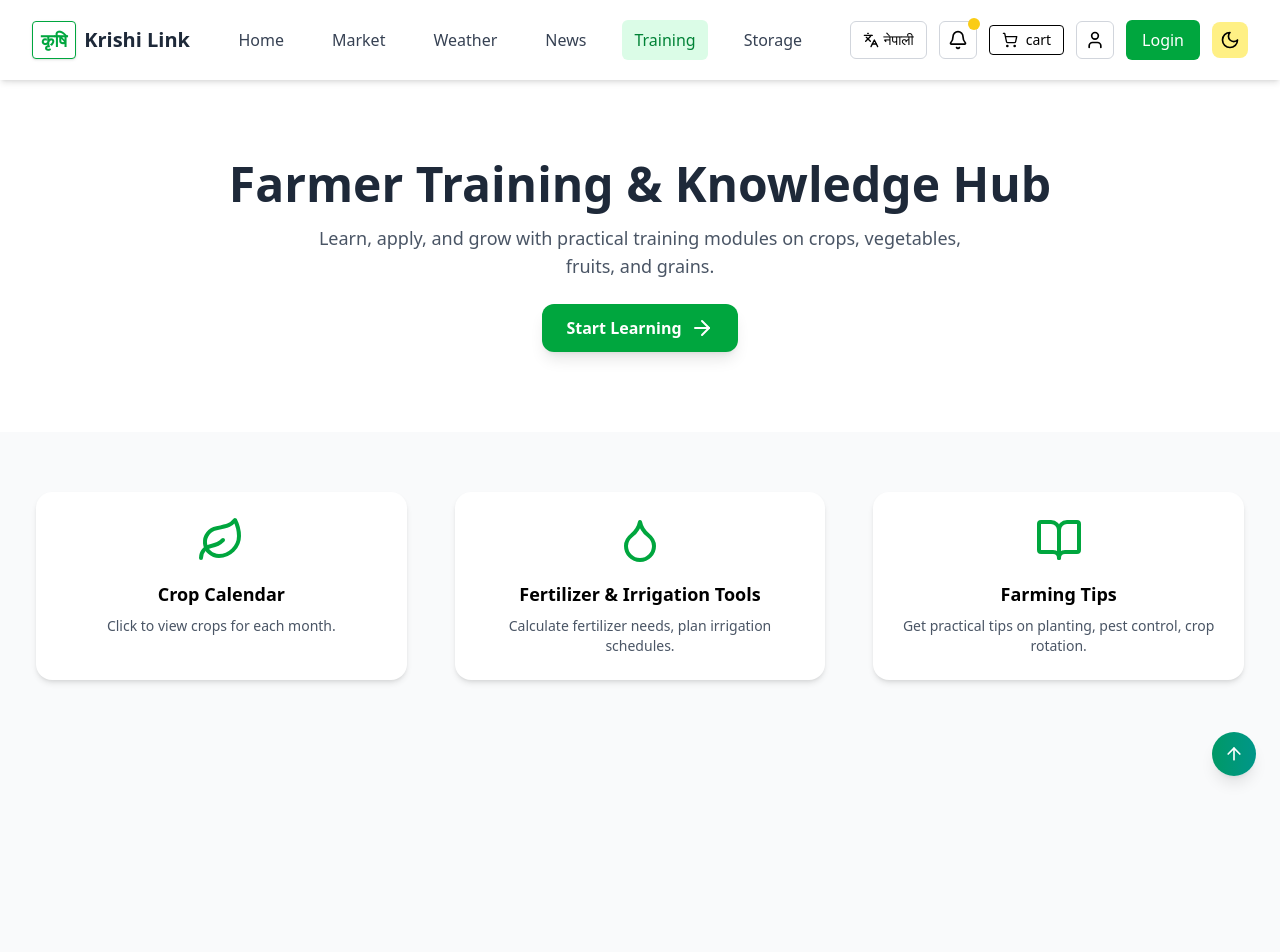
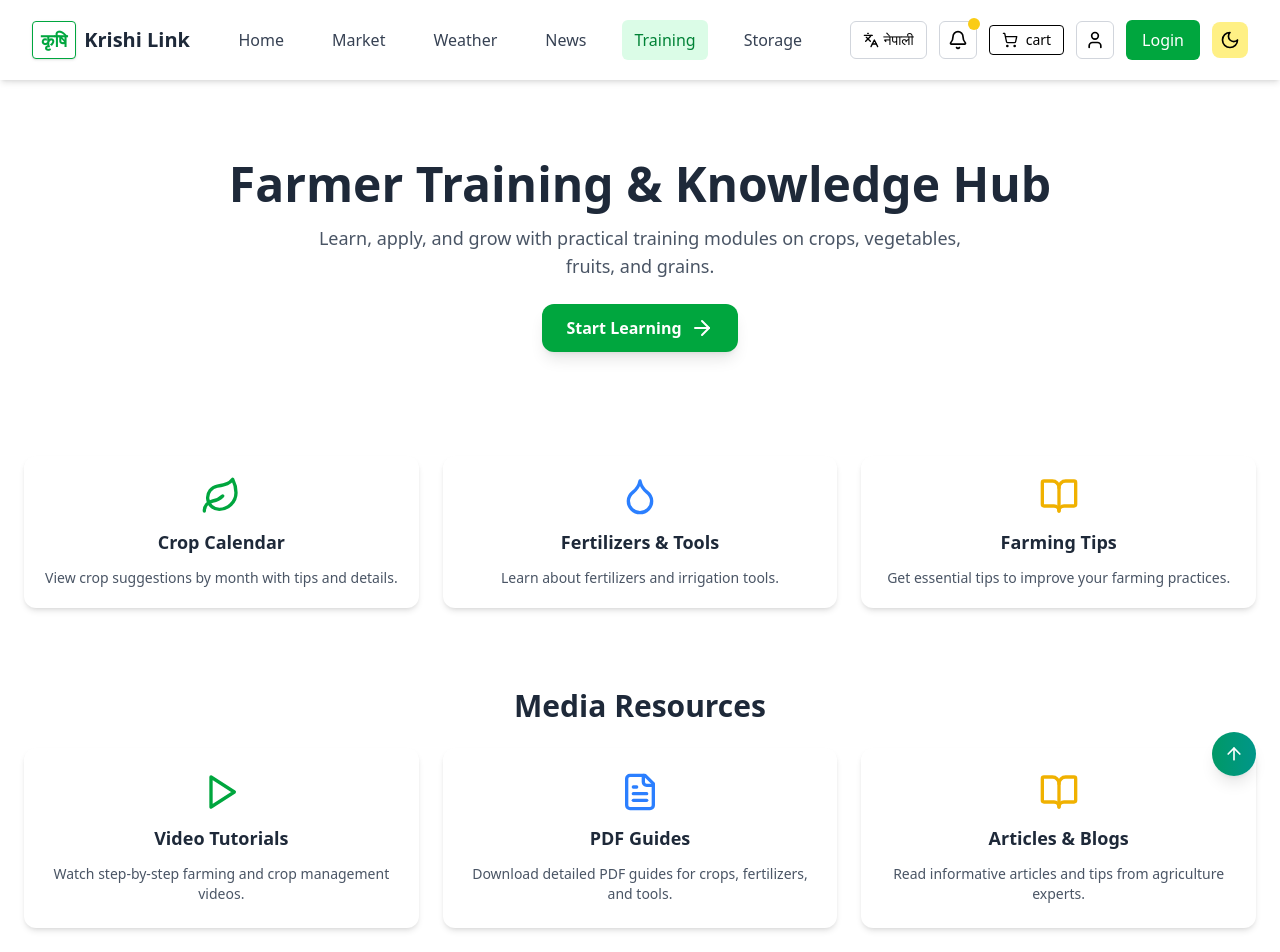
Before and after one commit to Saagar-Poudel/KrishiLink, a React (Vite) app in the folder frontend/: page /training in a window 1280 px wide. Shown: the top 952 px of the page. Built offline with nearby package versions, Linux system fonts and the light colour scheme.

Commit message:
media resources

```diff
--- a/frontend/src/Component/Training/LearningHub.jsx
+++ b/frontend/src/Component/Training/LearningHub.jsx
@@ -1,47 +1,108 @@
 import React, { useState } from "react";
 import { Leaf, Droplet, BookOpen } from "lucide-react";
-import CropCalendar from "./CropCalendar.jsx"; // import new calendar component
-
-const Card = ({ title, description, Icon, onClick }) => (
-  <div
-    onClick={onClick}
-    className="bg-white shadow-md rounded-2xl p-6 m-3 hover:shadow-xl transition duration-300 cursor-pointer flex flex-col items-center text-center"
-  >
-    <Icon className="w-12 h-12 text-green-600 mb-4" />
-    <h3 className="font-semibold text-lg mb-2">{title}</h3>
-    <p className="text-gray-600 text-sm">{description}</p>
-  </div>
-);
+import CropCalendar from "./CropCalendar"; // Ensure this exists
 
 const LearningHub = () => {
-  const [showCalendar, setShowCalendar] = useState(false);
+  const [activeCard, setActiveCard] = useState(null);
+
+  // Data
+  const fertilizers = [
+    { name: "Urea", usage: "Apply at early growth stage.", icon: <Leaf className="w-10 h-10 text-green-600" /> },
+    { name: "DAP", usage: "Use during sowing for root growth.", icon: <Leaf className="w-10 h-10 text-yellow-500" /> },
+    { name: "Compost", usage: "Mix with soil before planting.", icon: <Leaf className="w-10 h-10 text-orange-500" /> },
+  ];
+
+  const irrigationTools = [
+    { name: "Sprinkler", usage: "Distributes water evenly.", icon: <Droplet className="w-10 h-10 text-blue-500" /> },
+    { name: "Drip Irrigation", usage: "Saves water, delivers to roots.", icon: <Droplet className="w-10 h-10 text-cyan-500" /> },
+    { name: "Watering Can", usage: "Manual watering for small gardens.", icon: <Droplet className="w-10 h-10 text-indigo-500" /> },
+  ];
+
+  const farmingTips = [
+    { title: "Crop Rotation", description: "Change crops each season to maintain soil fertility.", icon: <BookOpen className="w-10 h-10 text-green-600" /> },
+    { title: "Organic Farming", description: "Use natural fertilizers and avoid chemicals.", icon: <BookOpen className="w-10 h-10 text-yellow-500" /> },
+    { title: "Pest Management", description: "Control pests safely and efficiently.", icon: <BookOpen className="w-10 h-10 text-red-500" /> },
+  ];
+
+  const Card = ({ title, description, icon, onClick }) => (
+    <div
+      onClick={onClick}
+      className="p-5 bg-white shadow-md rounded-xl cursor-pointer flex flex-col items-center gap-3 hover:shadow-lg transition"
+    >
+      {icon}
+      <h3 className="font-semibold text-lg text-gray-800">{title}</h3>
+      <p className="text-gray-600 text-sm text-center">{description}</p>
+    </div>
+  );
 
   return (
-    <div className="learning-page bg-gray-50 min-h-screen px-6 py-12">
-      {/* Cards Section */}
-      <div className="grid grid-cols-1 md:grid-cols-3 gap-6 mb-10">
+    <div className="p-6 bg-white">
+      {/* Cards */}
+      <div className="grid md:grid-cols-3 gap-6 mb-8">
         <Card
           title="Crop Calendar"
-          description="Click to view crops for each month."
-          Icon={Leaf}
-          onClick={() => setShowCalendar(!showCalendar)}
+          description="View crop suggestions by month with tips and details."
+          icon={<Leaf className="w-10 h-10 text-green-600" />}
+          onClick={() => setActiveCard("calendar")}
         />
         <Card
-          title="Fertilizer & Irrigation Tools"
-          description="Calculate fertilizer needs, plan irrigation schedules."
-          Icon={Droplet}
-          onClick={() => alert("Feature coming soon!")}
+          title="Fertilizers & Tools"
+          description="Learn about fertilizers and irrigation tools."
+          icon={<Droplet className="w-10 h-10 text-blue-500" />}
+          onClick={() => setActiveCard("fertilizers")}
         />
         <Card
           title="Farming Tips"
-          description="Get practical tips on planting, pest control, crop rotation."
-          Icon={BookOpen}
-          onClick={() => alert("Feature coming soon!")}
+          description="Get essential tips to improve your farming practices."
+          icon={<BookOpen className="w-10 h-10 text-yellow-500" />}
+          onClick={() => setActiveCard("tips")}
         />
       </div>
 
-      {/* Crop Calendar */}
-      {showCalendar && <CropCalendar />}
+      {/* Dynamic Content */}
+      <div className="mt-6">
+        {activeCard === "calendar" && <CropCalendar />}
+
+        {activeCard === "fertilizers" && (
+          <div className="grid md:grid-cols-3 gap-6">
+            {fertilizers.map((f, i) => (
+              <div
+                key={i}
+                className="p-4 bg-white shadow-md rounded-xl flex flex-col items-center text-center gap-2 hover:shadow-lg transition"
+              >
+                {f.icon}
+                <h3 className="font-semibold text-lg text-gray-800">{f.name}</h3>
+                <p className="text-gray-600 text-sm">{f.usage}</p>
+              </div>
+            ))}
+            {irrigationTools.map((t, i) => (
+              <div
+                key={i}
+                className="p-4 bg-white shadow-md rounded-xl flex flex-col items-center text-center gap-2 hover:shadow-lg transition"
+              >
+                {t.icon}
+                <h3 className="font-semibold text-lg text-gray-800">{t.name}</h3>
+                <p className="text-gray-600 text-sm">{t.usage}</p>
+              </div>
+            ))}
+          </div>
+        )}
+
+        {activeCard === "tips" && (
+          <div className="grid md:grid-cols-3 gap-6">
+            {farmingTips.map((tip, i) => (
+              <div
+                key={i}
+                className="p-4 bg-white shadow-md rounded-xl flex flex-col items-center text-center gap-2 hover:shadow-lg transition"
+              >
+                {tip.icon}
+                <h3 className="font-semibold text-lg text-gray-800">{tip.title}</h3>
+                <p className="text-gray-600 text-sm">{tip.description}</p>
+              </div>
+            ))}
+          </div>
+        )}
+      </div>
     </div>
   );
 };
--- a/frontend/src/Component/Training/MediaResources.jsx
+++ b/frontend/src/Component/Training/MediaResources.jsx
@@ -1,20 +1,143 @@
-import React from "react";
+import React, { useState } from "react";
+import { Play, FileText, BookOpen } from "lucide-react";
 
-// Onde-style card
-const Card = ({ title }) => (
-  <div className="bg-white shadow-md rounded-2xl p-6 m-3 hover:shadow-xl transition duration-300 cursor-pointer">
-    <h3 className="font-semibold text-lg">{title}</h3>
-  </div>
-);
+const mediaResources = [
+  {
+    title: "Video Tutorials",
+    description: "Watch step-by-step farming and crop management videos.",
+    icon: <Play className="w-10 h-10 text-green-600" />,
+    items: [
+      {
+        name: "Vegetable Farming Basics",
+        type: "video",
+        src: "https://www.youtube.com/embed/dQw4w9WgXcQ", // Example YouTube video
+        icon: <Play className="w-8 h-8 text-green-500" />,
+      },
+      {
+        name: "Organic Fertilizer Usage",
+        type: "video",
+        src: "https://www.youtube.com/embed/ScMzIvxBSi4",
+        icon: <Play className="w-8 h-8 text-green-500" />,
+      },
+    ],
+  },
+  {
+    title: "PDF Guides",
+    description: "Download detailed PDF guides for crops, fertilizers, and tools.",
+    icon: <FileText className="w-10 h-10 text-blue-500" />,
+    items: [
+      {
+        name: "Crop Calendar PDF",
+        type: "pdf",
+        src: "/pdf/CropCalendar.pdf", // Place file in public/pdf/
+        icon: <FileText className="w-8 h-8 text-blue-500" />,
+      },
+      {
+        name: "Fertilizer Guide PDF",
+        type: "pdf",
+        src: "/pdf/FertilizerGuide.pdf",
+        icon: <FileText className="w-8 h-8 text-blue-500" />,
+      },
+    ],
+  },
+  {
+    title: "Articles & Blogs",
+    description: "Read informative articles and tips from agriculture experts.",
+    icon: <BookOpen className="w-10 h-10 text-yellow-500" />,
+    items: [
+      {
+        name: "Organic Pest Management",
+        type: "blog",
+        src: "https://www.example.com/organic-pest-management",
+        icon: <BookOpen className="w-8 h-8 text-yellow-500" />,
+      },
+      {
+        name: "Soil Health Tips",
+        type: "blog",
+        src: "https://www.example.com/soil-health-tips",
+        icon: <BookOpen className="w-8 h-8 text-yellow-500" />,
+      },
+    ],
+  },
+];
 
 const MediaResources = () => {
+  const [activeCard, setActiveCard] = useState(null);
+
+  const Card = ({ title, description, icon, onClick }) => (
+    <div
+      onClick={onClick}
+      className={`p-6 bg-white shadow-md rounded-xl cursor-pointer flex flex-col items-center text-center gap-3 hover:shadow-lg transition
+        ${activeCard === title ? "ring-2 ring-green-500" : ""}`}
+    >
+      {icon}
+      <h3 className="font-semibold text-lg text-gray-800">{title}</h3>
+      <p className="text-gray-600 text-sm">{description}</p>
+    </div>
+  );
+
   return (
-    <div className="media-resources px-6 py-10 bg-gray-100">
-      <h2 className="text-2xl font-bold mb-6">Media & Resources</h2>
-      <div className="grid grid-cols-1 md:grid-cols-2 lg:grid-cols-3 gap-4">
-        <Card title="Video Tutorials" />
-        <Card title="Downloadable Guides" />
+    <div className="p-6 bg-white min-h-screen">
+      <h1 className="text-3xl font-bold mb-6 text-gray-800 text-center">Media Resources</h1>
+
+      {/* Main cards */}
+      <div className="grid md:grid-cols-3 gap-6">
+        {mediaResources.map((res, i) => (
+          <Card
+            key={i}
+            title={res.title}
+            description={res.description}
+            icon={res.icon}
+            onClick={() => setActiveCard(activeCard === res.title ? null : res.title)}
+          />
+        ))}
       </div>
+
+      {/* Dynamic items */}
+      {activeCard && (
+        <div className="mt-8 grid md:grid-cols-2 gap-6">
+          {mediaResources
+            .find((res) => res.title === activeCard)
+            ?.items.map((item, idx) => (
+              <div
+                key={idx}
+                className="p-4 bg-white shadow-md rounded-xl flex flex-col items-center text-center gap-3 hover:shadow-lg transition"
+              >
+                {item.icon}
+                <h3 className="font-semibold text-lg text-gray-800">{item.name}</h3>
+                {item.type === "video" && (
+                  <iframe
+                    className="w-full h-48 rounded-md"
+                    src={item.src}
+                    title={item.name}
+                    frameBorder="0"
+                    allowFullScreen
+                  ></iframe>
+                )}
+                {item.type === "pdf" && (
+                  <a
+                    href={item.src}
+                    target="_blank"
+                    rel="noopener noreferrer"
+                    className="mt-2 px-4 py-2 bg-blue-600 text-white rounded-md hover:bg-blue-700 transition"
+                  >
+                    Download PDF
+                  </a>
+                )}
+                {item.type === "blog" && (
+                  <a
+                    href={item.src}
+                    target="_blank"
+                    rel="noopener noreferrer"
+                    className="mt-2 px-4 py-2 bg-yellow-500 text-white rounded-md hover:bg-yellow-600 transition"
+                  >
+                    Read Blog
+                  </a>
+                )}
+              </div>
+            ))}
+        </div>
+      )}
     </div>
   );
 };
```
